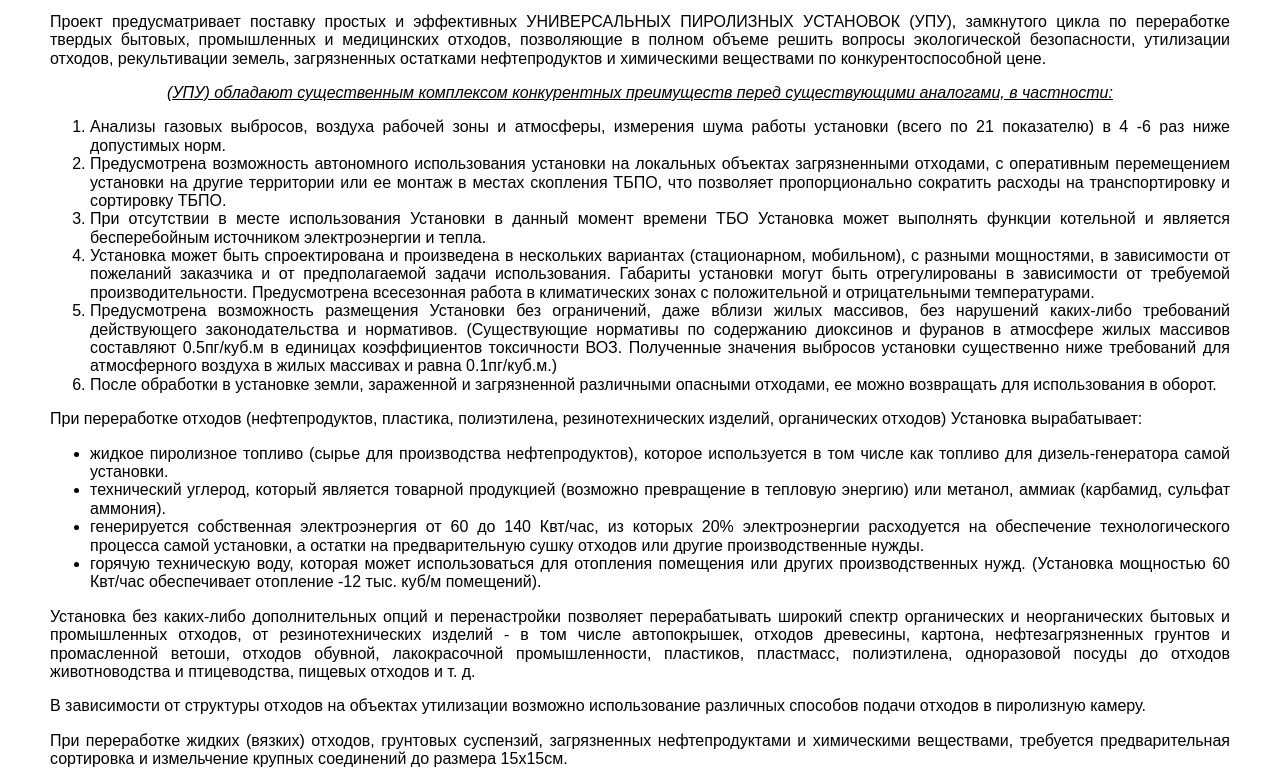
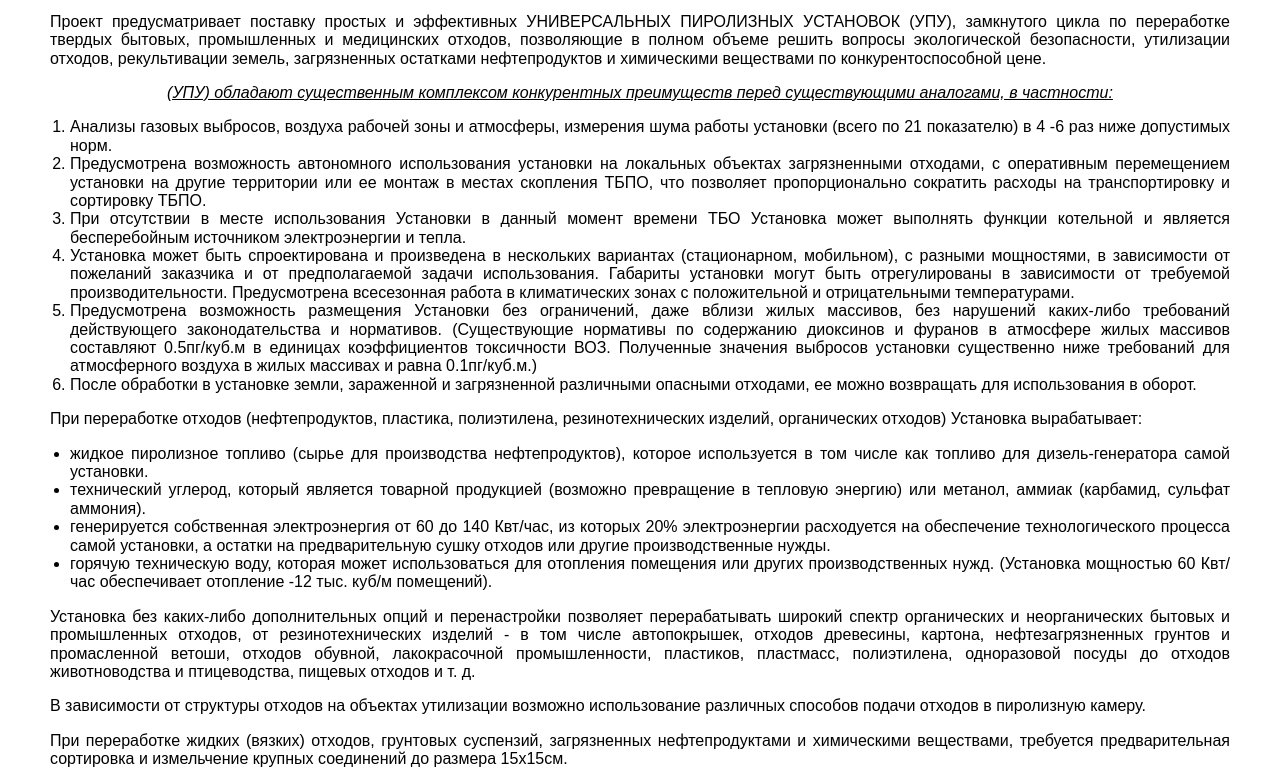
Before and after one commit to mit0787/consincom, a plain HTML site: page upp.html in a window 1280 px wide. Shown: the part 666-1447 px from the top of the page. Drawn offline with Linux system fonts and the light colour scheme.

Commit message:
Правка списков

```diff
--- a/css/style.css
+++ b/css/style.css
@@ -253,8 +253,11 @@ ul {
     text-align: justify;
 }
 
-.upp ul {
-   padding-left: 40px;
+.juins ul,
+.law ul,
+.upp ul,
+.upp ol {
+   padding-left: 20px;
 }
 
 .underline {
```
